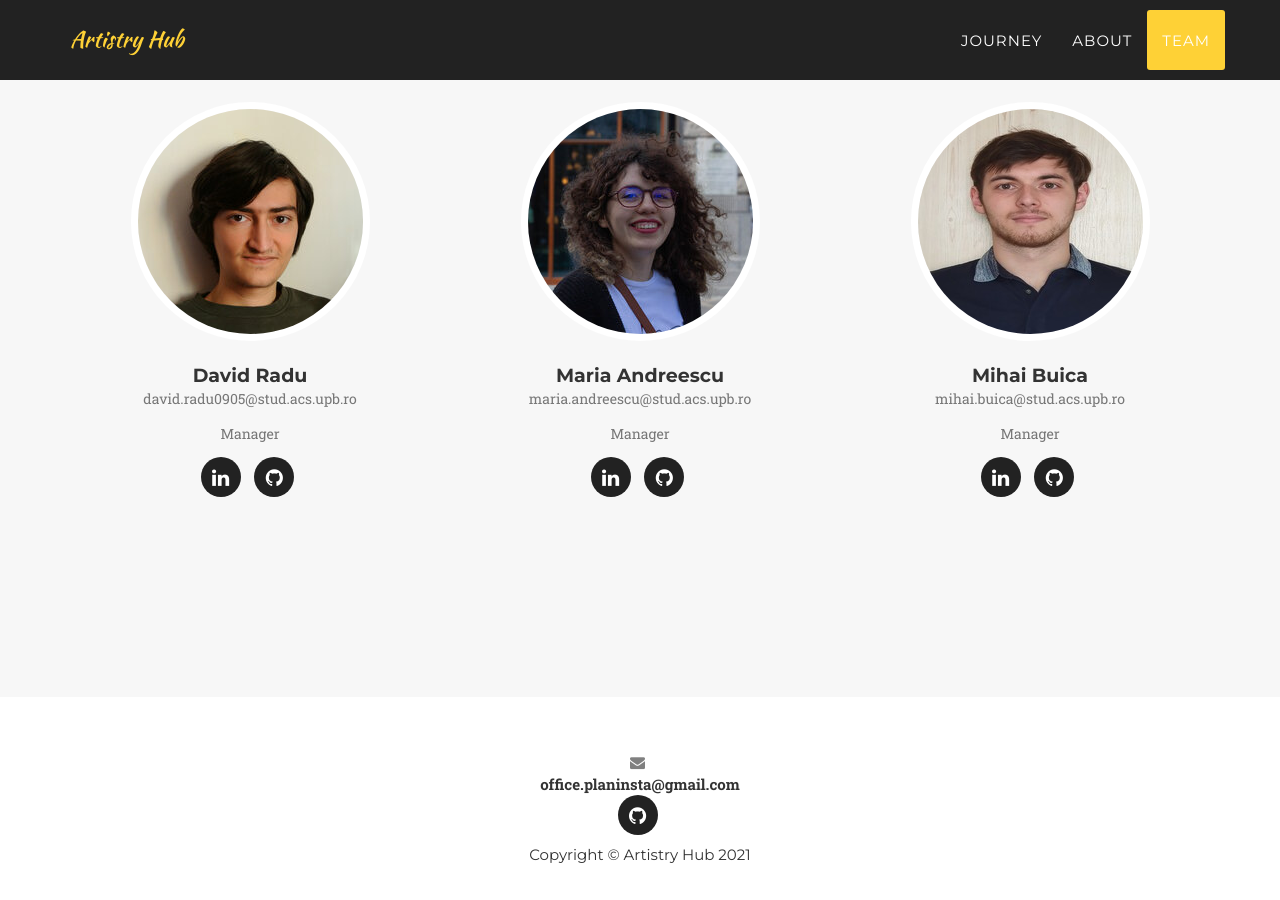
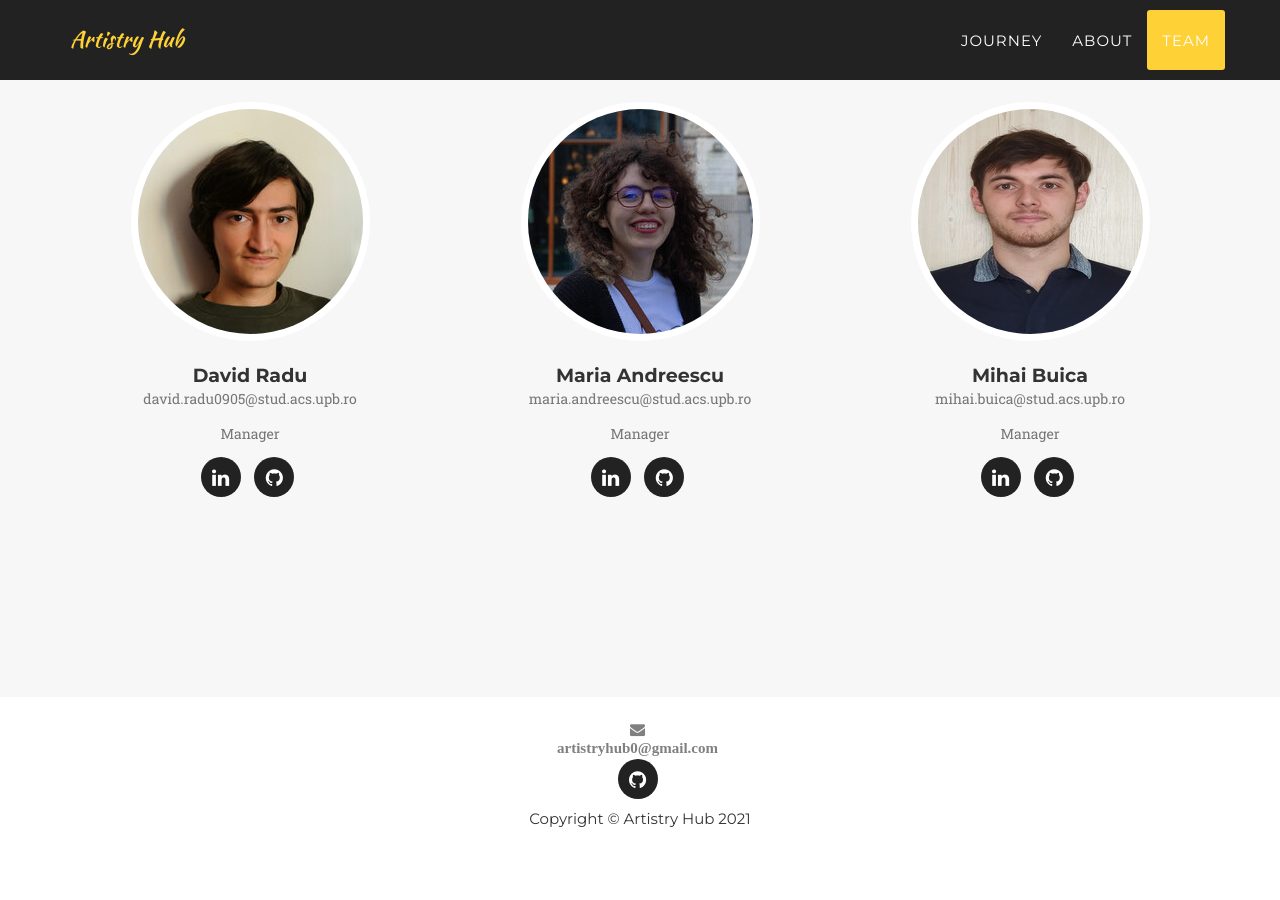
Before and after one commit to ArtistryHub/ArtistryHub, a Jekyll site: the page built from index.html, in a window 1280 px wide and 900 px high, scrolled down 3525 px. Built offline with Jekyll 4.4.1, drawn with Linux system fonts in a browser that asks for light colours; some web fonts are replaced; after the commit the page ends 4389 px from its top, so only the background shows below that.

Commit message:
footer - e-mail icon alingned

```diff
--- a/_includes/footer.html
+++ b/_includes/footer.html
@@ -1,9 +1,10 @@
   <footer>
         <div class="container">
             <div class="row">
-                <div class="d-flex align-items-center justify-content-center" style="padding-top: 30px;">
-					<i class="fa fa-envelope" style="padding-right: 5px; color:grey;"></i>
-					<dt class="text-white">office.planinsta@gmail.com</dt>
+                <div class="d-flex align-items-center justify-content-center">
+					<i class="fa fa-envelope" style="padding-right: 5px; color:grey;">
+                        <dt class="text-white">{{ site.email }}</dt>
+                    </i>
 				</div>
 
                 <!-- <div class="row">
```
